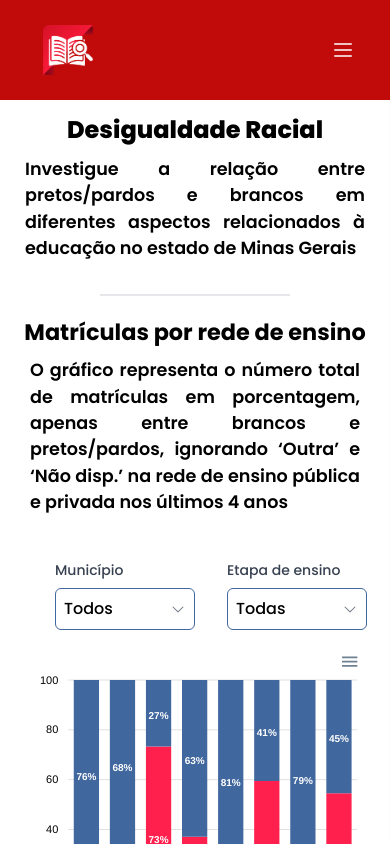
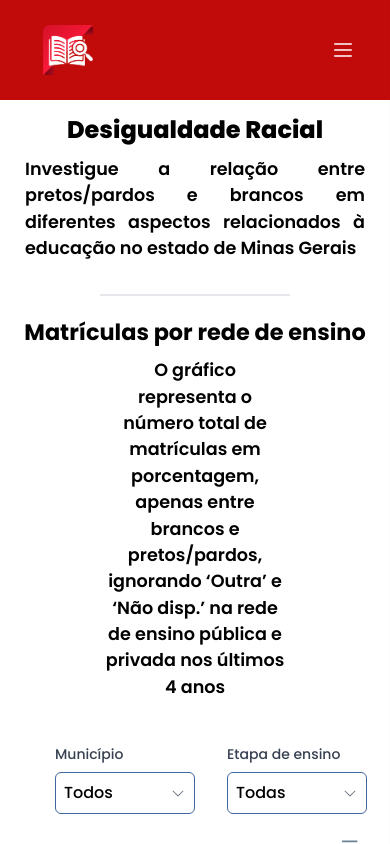
Before and after one commit to unb-mds/2024-1-EducaMinas-frontend, a Next.js app: page /search in a window 390 px wide. Shown: the top 844 px of the page. Built offline with nearby package versions, Linux system fonts and the light colour scheme.

Commit message:
fix(#78):fixing subtopics responsiveness

```diff
--- a/src/components/Subtopics.tsx
+++ b/src/components/Subtopics.tsx
@@ -3,7 +3,7 @@ export default function Subtopics(props: { title: string; text: string }) {
   return (
     <div className="w-full text-center items-center flex flex-col gap-2 my-3 primary-gray border-t-2 ">
       <h2 className="font-[700] text-[1.4em] pt-5 whitespace-nowrap">{props.title}</h2>
-      <h3 className="text-[1.1em] font-[600] text-center text-justify min-w-[340px] pr-[5px] pl-[5px]">{props.text}</h3>
+      <h3 className="text-[1.1em] font-[600] text-center w-full w-[90vw] pr-[5px] pl-[5px]">{props.text}</h3>
     </div>
   );
 }
```
